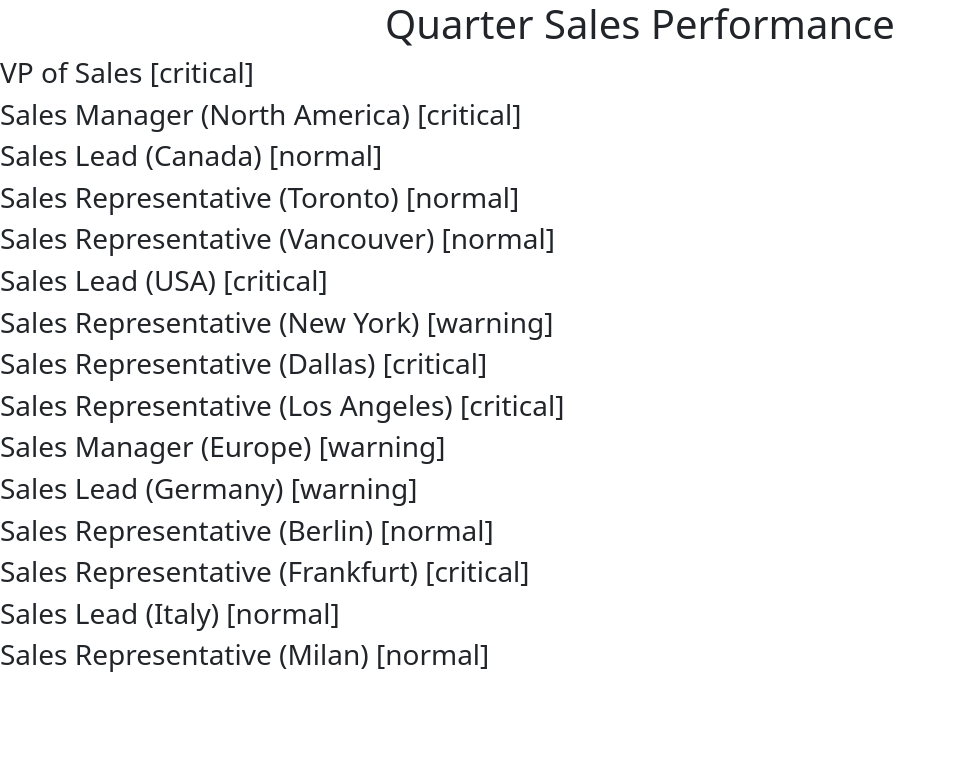
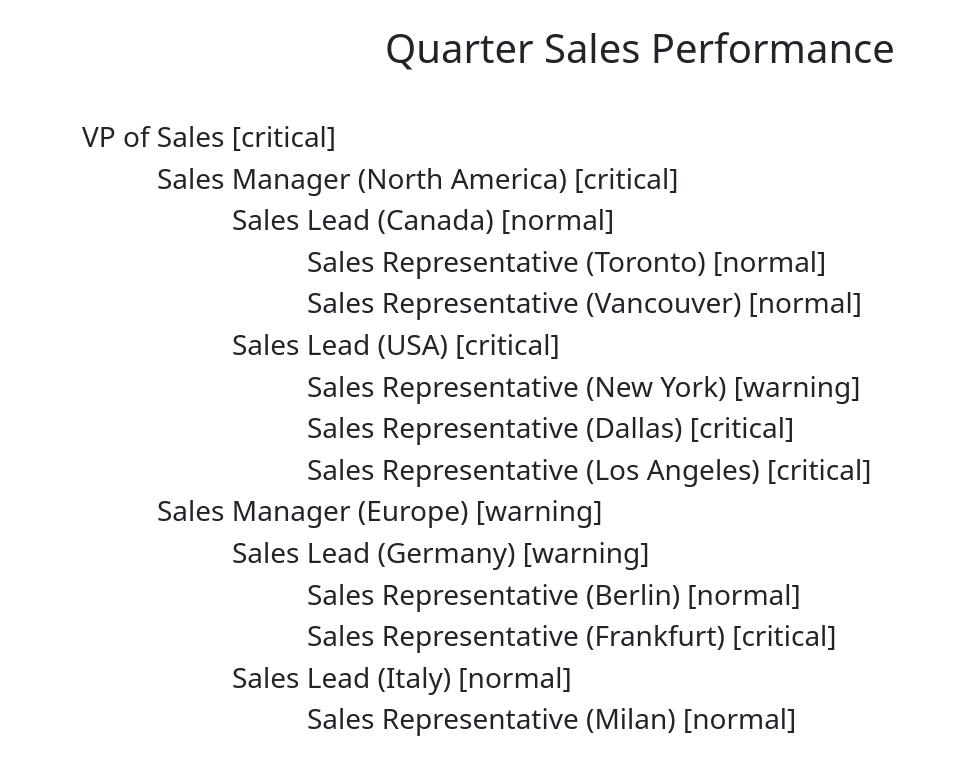
Before and after one commit to sfahadh/Xactly_Hierarchy, a React (Create React App) app: page / in a window 1280 px wide. Shown: the top 774 px of the page, without its empty margins (0-956 px from the left). Built offline with nearby package versions, Linux system fonts and the light colour scheme.

Commit message:
added indentation for all positions

```diff
--- a/src/App.css
+++ b/src/App.css
@@ -1,4 +1,8 @@
 .App-header {
-  font-size: calc(10px + 2vmin);
-  text-align: center;
+  	font-size: calc(10px + 2vmin);
+  	text-align: center;
 }
+
+.indent {
+  	margin-left: 75px;
+}
--- a/src/App.js
+++ b/src/App.js
@@ -6,7 +6,7 @@ import Hierarchy from './components/Hierarchy';
 function App() {
 	return (
 		<div className="App">
-			<header className="App-header">
+			<header className="App-header mt-4 mb-5">
 				<h1>Quarter Sales Performance</h1>
 			</header>
 			<Hierarchy />
--- a/src/components/Hierarchy.js
+++ b/src/components/Hierarchy.js
@@ -7,22 +7,22 @@ export default function Hierarchy() {
     const vpRole = new Position(hierarchyData.position, hierarchyData.status, null, hierarchyData.reportees);
 
     return (
-        <>
+        <div className="container mb-5">
             <Role position={ vpRole } />
-            { vpRole.reportees.map((managers, i) => {
-                const managerRole = new Position(managers.position, managers.status, managers.region, managers.reportees);
+            { vpRole.reportees.map((manager, i) => {
+                const managerRole = new Position(manager.position, manager.status, manager.region, manager.reportees);
                 return (
-                    <div key={i}>
+                    <div key={i} className="indent">
                         <Role position={ managerRole } />
-                        { managerRole.reportees.map((leads, j) => {
-                            const leadRole = new Position(leads.position, leads.status, leads.country, leads.reportees);
+                        { managerRole.reportees.map((lead, j) => {
+                            const leadRole = new Position(lead.position, lead.status, lead.country, lead.reportees);
                             return (
-                                <div key={j}>
+                                <div key={j} className="indent">
                                     <Role position={ leadRole } />
-                                    { leadRole.reportees.map((representatives, k) => {
-                                        const representativeRole = new Position(representatives.position, representatives.status, representatives.city);
+                                    { leadRole.reportees.map((representative, k) => {
+                                        const representativeRole = new Position(representative.position, representative.status, representative.city);
                                         return (
-                                            <div key={k}>
+                                            <div key={k} className="indent">
                                                 <Role position={ representativeRole } />
                                             </div>
                                         )
@@ -33,6 +33,6 @@ export default function Hierarchy() {
                     </div>
                 )
             }) }
-        </>
+        </div>
     )
 }
```
